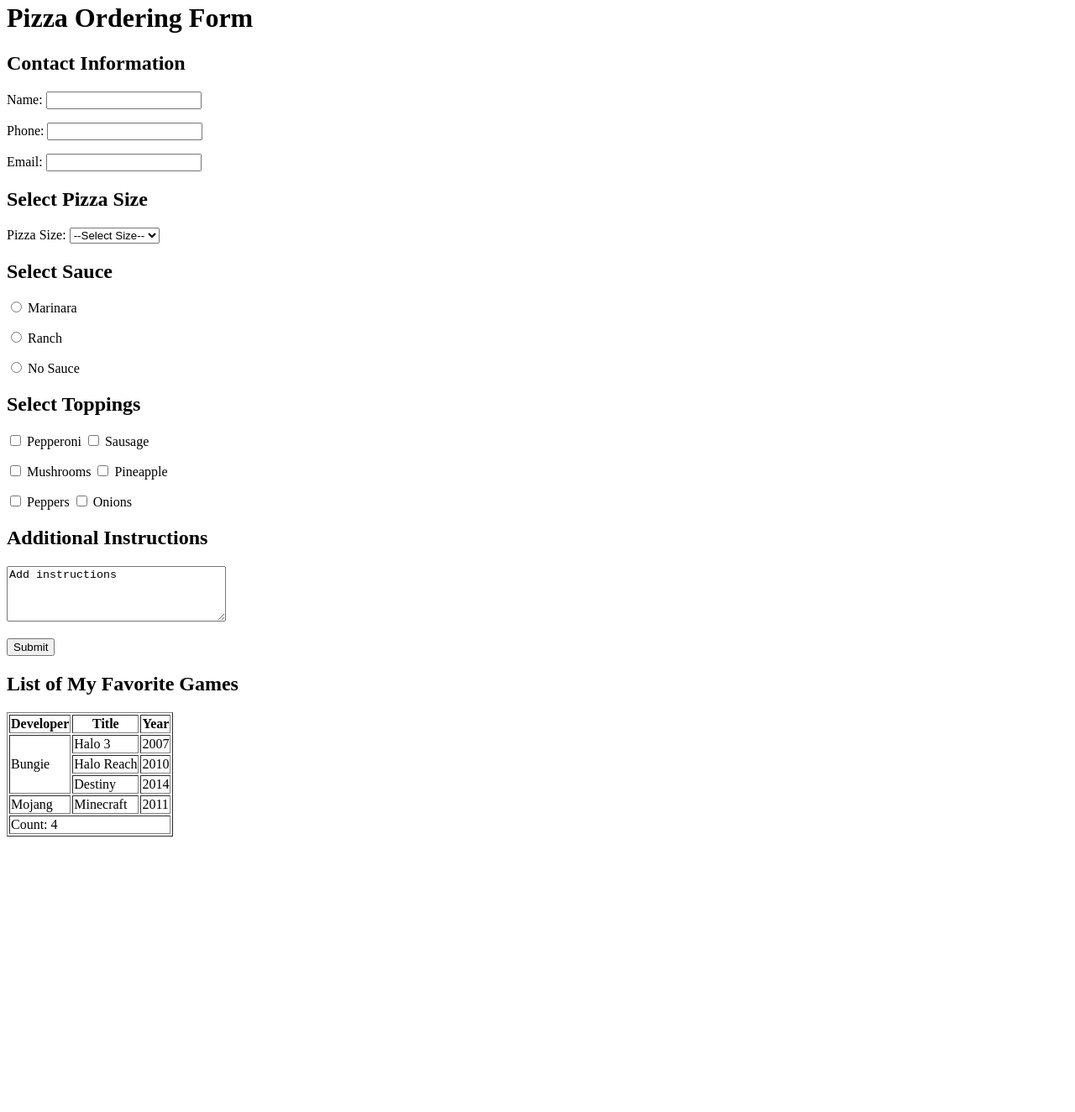
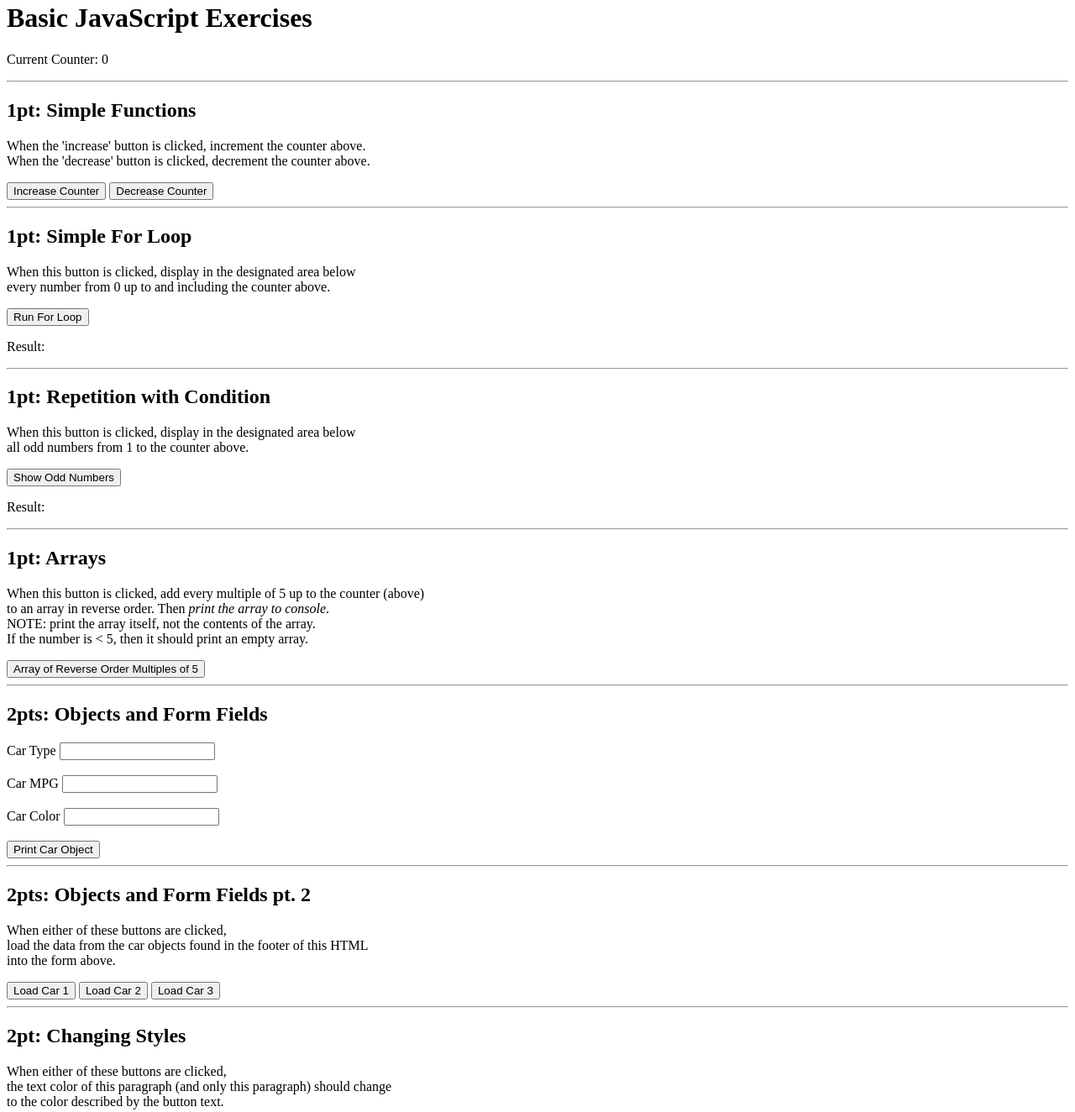
Before and after one commit to no231387/no2313872.github.io, a plain HTML site: page index.html in a window 1280 px wide. Shown: the part 18-1342 px from the top of the page at 84% size. Before the commit the page ends 1022 px from the top, so only its background shows below. Drawn offline with Linux system fonts and the light colour scheme.

Commit message:
Change title and update content for exercises

```diff
--- a/index.html
+++ b/index.html
@@ -2,133 +2,115 @@
 <html lang="en">
 <head>
     <meta charset="UTF-8">
-    <title>Pizza Ordering Form</title>
+    <title>Basic JavaScript Exercises</title>
+
+    <!-- Link to your JavaScript file -->
+    <script src="script.js" defer></script>
 </head>
 
 <body>
-<header>
-    <h1>Pizza Ordering Form</h1>
-</header>
 
-<main>
-<section>
-    <h2>Contact Information</h2>
+    <h1>Basic JavaScript Exercises</h1>
 
-    <form action="#" method="post">
+    <p>Current Counter: <span id="counter">0</span></p>
+
+    <hr>
+
+    <h2>1pt: Simple Functions</h2>
     <p>
-            <label for="name">Name:</label>
-            <input type="text" id="name" name="name" required>
+        When the 'increase' button is clicked, increment the counter above.<br>
+        When the 'decrease' button is clicked, decrement the counter above.
     </p>
 
+    <button onclick="tickUp()">Increase Counter</button>
+    <button onclick="tickDown()">Decrease Counter</button>
+
+    <hr>
+
+    <h2>1pt: Simple For Loop</h2>
     <p>
-            <label for="phone">Phone:</label>
-            <input type="tel" id="phone" name="phone" required>
+        When this button is clicked, display in the designated area below<br>
+        every number from 0 up to and including the counter above.
     </p>
 
+    <button onclick="runForLoop()">Run For Loop</button>
+
+    <p>Result: <span id="forLoopResult"></span></p>
+
+    <hr>
+
+    <h2>1pt: Repetition with Condition</h2>
     <p>
-            <label for="email">Email:</label>
-            <input type="email" id="email" name="email" required>
+        When this button is clicked, display in the designated area below<br>
+        all odd numbers from 1 to the counter above.
     </p>
 
-        <h2>Select Pizza Size</h2>
+    <button onclick="showOddNumbers()">Show Odd Numbers</button>
+
+    <p>Result: <span id="oddNumberResult"></span></p>
+
+    <hr>
+
+    <h2>1pt: Arrays</h2>
     <p>
-            <label for="size">Pizza Size:</label>
-            <select id="size" name="size" required>
-                <option value="">--Select Size--</option>
-                <option value="medium">Medium</option>
-                <option value="large">Large</option>
-                <option value="xlarge">XLarge</option>
-            </select>
+        When this button is clicked, add every multiple of 5 up to the counter (above)<br>
+        to an array in reverse order. Then <em>print the array to console</em>.<br>
+        NOTE: print the array itself, not the contents of the array.<br>
+        If the number is &lt; 5, then it should print an empty array.
     </p>
 
-        <h2>Select Sauce</h2>
+    <button onclick="addMultiplesToArray()">Array of Reverse Order Multiples of 5</button>
+
+    <hr>
+
+    <h2>2pts: Objects and Form Fields</h2>
+
+    <label for="carType">Car Type</label>
+    <input id="carType" type="text"><br><br>
+
+    <label for="carMPG">Car MPG</label>
+    <input id="carMPG" type="text"><br><br>
+
+    <label for="carColor">Car Color</label>
+    <input id="carColor" type="text"><br><br>
+
+    <button type="button" onclick="printCarObject()">Print Car Object</button>
+
+    <hr>
+
+    <h2>2pts: Objects and Form Fields pt. 2</h2>
+
     <p>
-            <input type="radio" id="marinara" name="sauce" value="marinara" required>
-            <label for="marinara">Marinara</label>
-        </p>
-        <p>
-            <input type="radio" id="ranch" name="sauce" value="ranch">
-            <label for="ranch">Ranch</label>
-        </p>
-        <p>
-            <input type="radio" id="nosauce" name="sauce" value="none">
-            <label for="nosauce">No Sauce</label>
+        When either of these buttons are clicked,<br>
+        load the data from the car objects found in the footer of this HTML<br>
+        into the form above.
     </p>
 
-        <h2>Select Toppings</h2>
-        <p>
-            <input type="checkbox" id="pepperoni" name="toppings" value="pepperoni">
-            <label for="pepperoni">Pepperoni</label>
+    <button type="button" onclick="loadCar(1)">Load Car 1</button>
+    <button type="button" onclick="loadCar(2)">Load Car 2</button>
+    <button type="button" onclick="loadCar(3)">Load Car 3</button>
 
-            <input type="checkbox" id="sausage" name="toppings" value="sausage">
-            <label for="sausage">Sausage</label>
-        </p>
-        <p>
-            <input type="checkbox" id="mushrooms" name="toppings" value="mushrooms">
-            <label for="mushrooms">Mushrooms</label>
+    <hr>
 
-            <input type="checkbox" id="pineapple" name="toppings" value="pineapple">
-            <label for="pineapple">Pineapple</label>
-        </p>
-        <p>
-            <input type="checkbox" id="peppers" name="toppings" value="peppers">
-            <label for="peppers">Peppers</label>
+    <h2>2pt: Changing Styles</h2>
 
-            <input type="checkbox" id="onions" name="toppings" value="onions">
-            <label for="onions">Onions</label>
+    <p id="styleParagraph">
+        When either of these buttons are clicked,<br>
+        the text color of this paragraph (and only this paragraph) should change<br>
+        to the color described by the button text.
     </p>
 
-        <h2>Additional Instructions</h2>
-        <p>
-            <textarea name="instructions" rows="4" cols="30">Add instructions</textarea>
-        </p>
-
-        <p>
-            <button type="submit">Submit</button>
-        </p>
-    </form>
-</section>
-
-<section>
-    <h2>List of My Favorite Games</h2>
-
-    <table border="1">
-        <thead>
-            <tr>
-                <th>Developer</th>
-                <th>Title</th>
-                <th>Year</th>
-            </tr>
-        </thead>
-
-        <tbody>
-            <tr>
-                <td rowspan="3">Bungie</td>
-                <td>Halo 3</td>
-                <td>2007</td>
-            </tr>
-            <tr>
-                <td>Halo Reach</td>
-                <td>2010</td>
-            </tr>
-            <tr>
-                <td>Destiny</td>
-                <td>2014</td>
-            </tr>
-            <tr>
-                <td>Mojang</td>
-                <td>Minecraft</td>
-                <td>2011</td>
-            </tr>
-            <tr>
-                <td colspan="3">Count: 4</td>
-            </tr>
-        </tbody>
-    </table>
-</section>
-</main>
+    <button type="button" onclick="changeColor(1)">Red</button>
+    <button type="button" onclick="changeColor(2)">Green</button>
+    <button type="button" onclick="changeColor(3)">Blue</button>
 
     <footer>
+        <script>
+            let carObject1 = {cType: "sedan", cMPG: "32", cColor: "blue"};
+            let carObject2 = {cType: "truck", cMPG: "28", cColor: "red"};
+            let carObject3 = {cType: "van", cMPG: "30", cColor: "green"};
+        </script>
     </footer>
+
 </body>
 </html>
```
Lines whose indentation alone changed are shown as unchanged.
